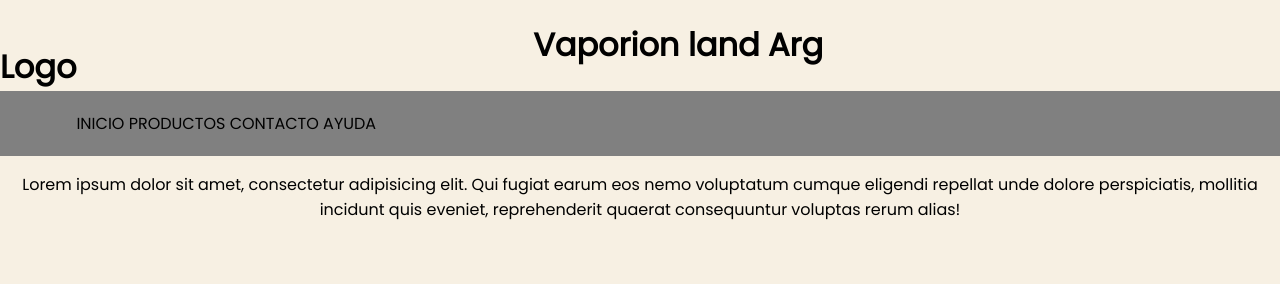
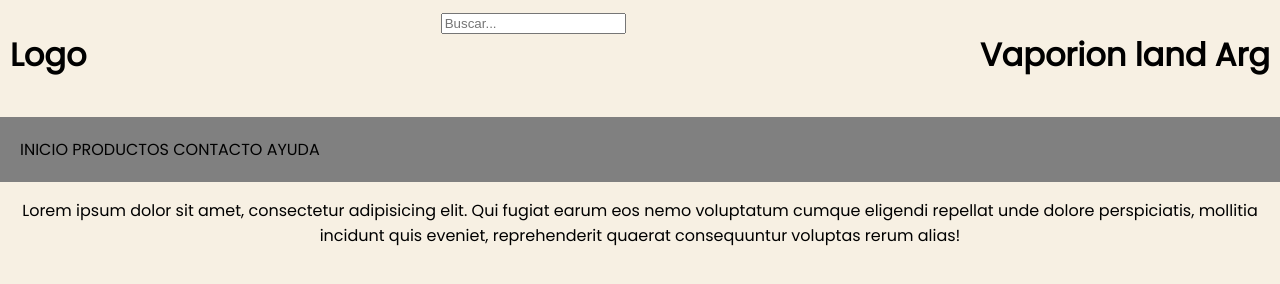
Before and after one commit to Nanbush/Vaporion, a plain HTML site: page index.html in a window 1280 px wide. Drawn offline with Linux system fonts and the light colour scheme.

Commit message:
barra de busqueda

```diff
--- a/index.html
+++ b/index.html
@@ -11,6 +11,9 @@
     <header>
         <div class="cabecera">
             <h1 class="logo">Logo</h1>
+            <div class="buscador">
+                <input type="text" placeholder="Buscar...">
+            </div>
             <h1 class="titulo">Vaporion land Arg</h1>
         </div>
         <ul class="menu" >
--- a/styles.css
+++ b/styles.css
@@ -6,7 +6,15 @@ body{
 .logo{float: left;
         text-align: left;
 }
-.titulo{text-align: center;}
+.cabecera{
+    text-align: center;
+    position: relative;
+    display: flex;
+    justify-content: space-between;
+    margin: 10px;
+}
+
+
 .menu{
     background-color: grey;
     padding: 20px;
```
